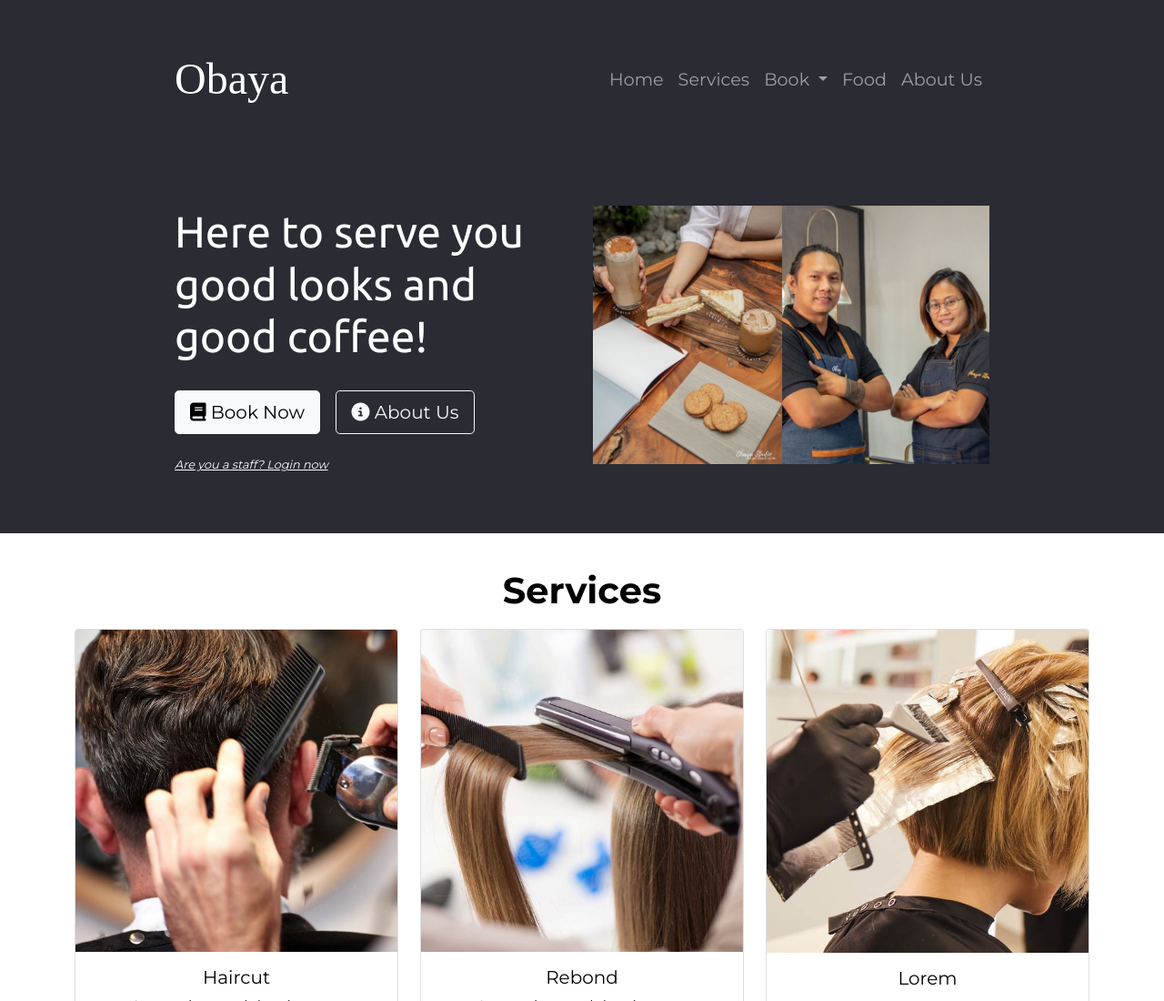
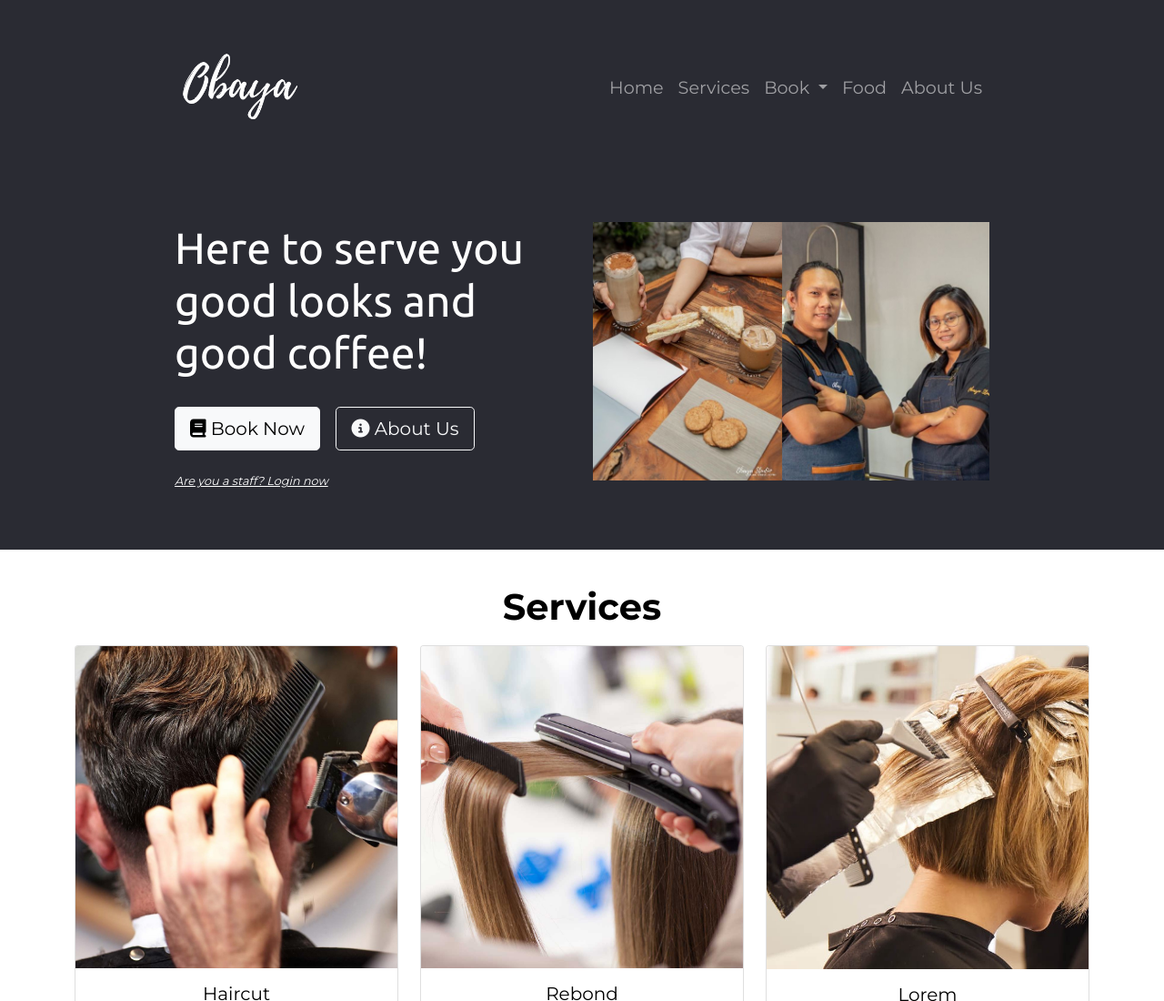
Before and after one commit to cisjacob/Obaya-Website, a plain HTML site: page index.html in a window 1280 px wide. Shown: the top 1100 px of the page at 91% size. Drawn offline with nearby package versions, Linux system fonts and the light colour scheme; a web font is replaced by a local one.

Commit message:
Update index.html

```diff
--- a/index.html
+++ b/index.html
@@ -27,7 +27,9 @@
 
     <section id="firstPage" class="container-fluid">
         <nav class="navbar navbar-expand-lg navbar-dark">
-                <a class="navbar-brand" href="#">Obaya</a>
+                <a class="navbar-brand" href="#">
+                    <img src="images/logo.png" style="height: 90px;">
+                </a>
                 <button class="navbar-toggler" type="button" data-bs-toggle="collapse" data-bs-target="#navbarTogglerDemo02" aria-controls="navbarTogglerDemo02" aria-expanded="false" aria-label="Toggle navigation">
                     <span class="navbar-toggler-icon"></span>
                 </button>
```
